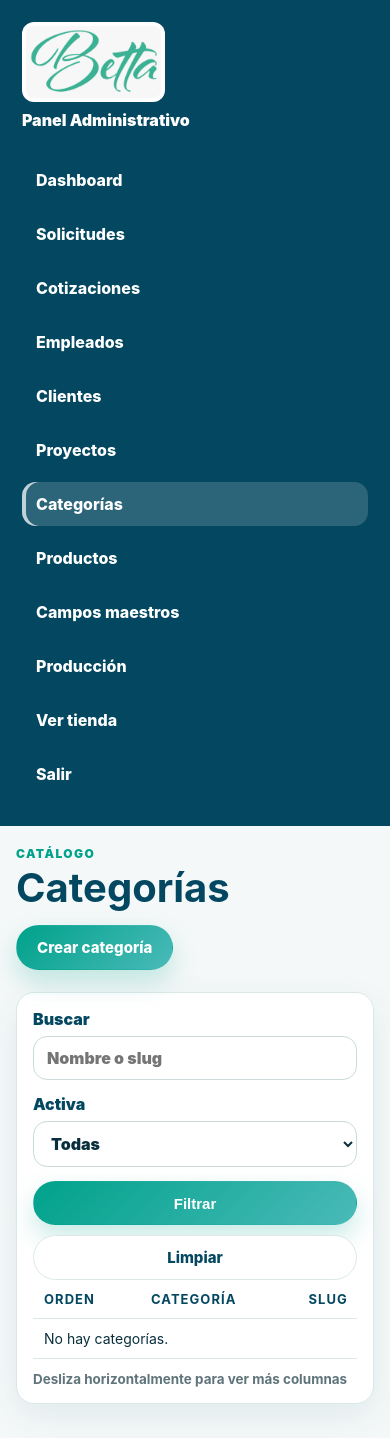
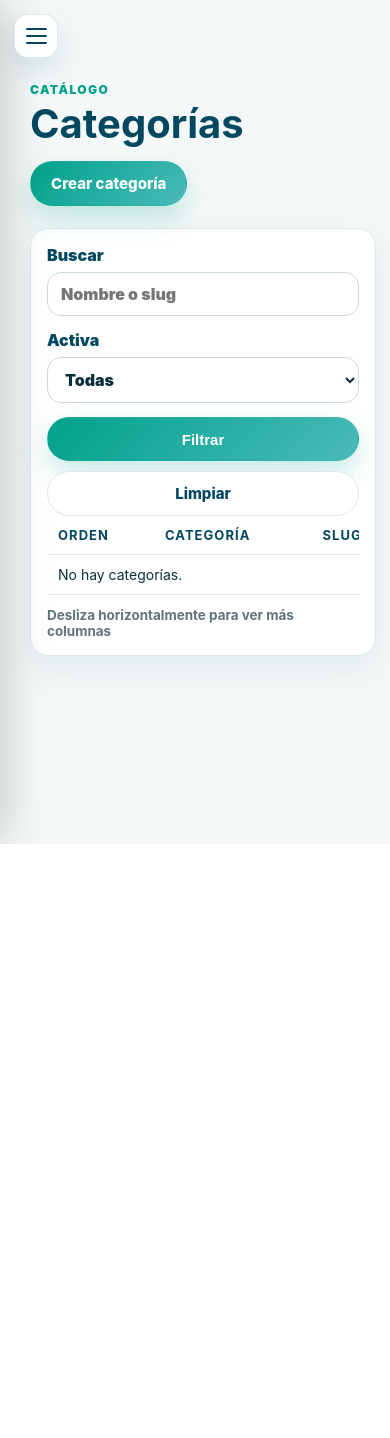
Before and after one commit to camilo0419/BettaApp, a Django app: page /panel/categorias/ in a window 390 px wide. After the commit the page ends 844 px from the top, so only its background shows below. Run offline with Django 5.2, Linux system fonts and the light colour scheme; the visitor is signed in with stand-in values (Sample User, id 1); data that the repository does not hold is empty; parts of the project's set-up code (start-up, migrations or seed data) failed here and were passed over.

Commit message:
Corrige menu drawer del panel administrativo

```diff
--- a/tienda/static/tienda/css/styles.css
+++ b/tienda/static/tienda/css/styles.css
@@ -1898,3 +1898,183 @@ body {
         white-space: normal;
     }
 }
+
+/* Panel lateral tipo drawer - estable en PC, portátil y móvil */
+.panel-body {
+    display: block !important;
+    min-height: 100vh;
+}
+
+.panel-main {
+    width: 100%;
+    min-height: 100vh;
+    padding: 84px 30px 30px;
+    overflow: visible;
+}
+
+/* Botón hamburguesa */
+.panel-menu-toggle {
+    position: fixed;
+    top: 18px;
+    left: 18px;
+    z-index: 1300;
+    width: 46px;
+    height: 46px;
+    border: 1px solid rgba(220, 232, 232, 0.95);
+    border-radius: 14px;
+    background: #ffffff;
+    box-shadow: 0 12px 30px rgba(3, 72, 96, 0.14);
+    display: flex;
+    align-items: center;
+    justify-content: center;
+    flex-direction: column;
+    gap: 5px;
+    cursor: pointer;
+}
+
+.panel-menu-toggle span {
+    width: 21px;
+    height: 2px;
+    border-radius: 999px;
+    background: var(--deep);
+    display: block;
+    transition: transform 0.2s ease, opacity 0.2s ease;
+}
+
+.panel-menu-toggle.is-open span:nth-child(1) {
+    transform: translateY(7px) rotate(45deg);
+}
+
+.panel-menu-toggle.is-open span:nth-child(2) {
+    opacity: 0;
+}
+
+.panel-menu-toggle.is-open span:nth-child(3) {
+    transform: translateY(-7px) rotate(-45deg);
+}
+
+/* Sidebar siempre flotante */
+.panel-sidebar {
+    position: fixed !important;
+    top: 0;
+    left: 0;
+    z-index: 1200;
+    width: 300px;
+    height: 100vh;
+    max-height: 100vh;
+    padding: 22px;
+    background: var(--deep);
+    color: white;
+    overflow-y: auto;
+    overflow-x: hidden;
+    transform: translateX(-105%);
+    transition: transform 0.24s ease;
+    box-shadow: 18px 0 45px rgba(0, 0, 0, 0.2);
+    scrollbar-width: thin;
+    scrollbar-color: rgba(255, 255, 255, 0.35) transparent;
+}
+
+.panel-sidebar::-webkit-scrollbar {
+    width: 8px;
+}
+
+.panel-sidebar::-webkit-scrollbar-track {
+    background: transparent;
+}
+
+.panel-sidebar::-webkit-scrollbar-thumb {
+    background: rgba(255, 255, 255, 0.28);
+    border-radius: 999px;
+}
+
+.panel-sidebar::-webkit-scrollbar-thumb:hover {
+    background: rgba(255, 255, 255, 0.42);
+}
+
+/* Menú abierto */
+.panel-body.panel-sidebar-open .panel-sidebar {
+    transform: translateX(0);
+}
+
+/* El botón X queda dentro del área del menú, arriba a la derecha */
+.panel-body.panel-sidebar-open .panel-menu-toggle {
+    left: 238px;
+}
+
+/* Para que la X no tape el logo */
+.panel-brand {
+    padding-right: 56px;
+}
+
+/* Overlay oscuro */
+.panel-sidebar-overlay {
+    display: block;
+    position: fixed;
+    inset: 0;
+    z-index: 1150;
+    background: rgba(3, 24, 34, 0.48);
+    opacity: 0;
+    pointer-events: none;
+    transition: opacity 0.22s ease;
+}
+
+.panel-body.panel-sidebar-open .panel-sidebar-overlay {
+    opacity: 1;
+    pointer-events: auto;
+}
+
+.panel-body.panel-sidebar-open {
+    overflow: hidden;
+}
+
+/* Navegación dentro del drawer */
+.panel-sidebar nav {
+    display: grid;
+    grid-template-columns: 1fr;
+    gap: 10px;
+    overflow: visible;
+    padding-bottom: 34px;
+}
+
+.panel-sidebar nav a {
+    white-space: normal;
+    flex: initial;
+}
+
+/* Desactivamos totalmente la lógica vieja de colapso */
+.panel-body.panel-sidebar-collapsed {
+    display: block !important;
+}
+
+.panel-body.panel-sidebar-collapsed .panel-main {
+    width: 100%;
+    padding-left: 30px;
+    grid-column: auto;
+}
+
+.panel-body.panel-sidebar-collapsed .panel-sidebar {
+    transform: translateX(-105%);
+}
+
+/* Pantallas pequeñas */
+@media (max-width: 680px) {
+    .panel-main {
+        padding: 78px 14px 20px;
+    }
+
+    .panel-menu-toggle {
+        top: 14px;
+        left: 14px;
+        width: 44px;
+        height: 44px;
+    }
+
+    .panel-sidebar {
+        width: min(300px, 88vw);
+        padding: 18px;
+    }
+
+    .panel-body.panel-sidebar-open .panel-menu-toggle {
+        left: min(238px, calc(88vw - 62px));
+    }
+}
--- a/tienda/templates/tienda/panel/base_panel.html
+++ b/tienda/templates/tienda/panel/base_panel.html
@@ -7,38 +7,71 @@
   <title>{% block title %}Admin productos | Betta Dise&ntilde;o{% endblock %}</title>
   <link rel="stylesheet" href="{% static 'tienda/css/styles.css' %}">
 </head>
-<body class="panel-body">
-<aside class="panel-sidebar">
+
+<body class="panel-body" data-panel-layout>
+<button
+  type="button"
+  class="panel-menu-toggle"
+  data-panel-menu-toggle
+  aria-label="Abrir o cerrar men&uacute;"
+  aria-expanded="true"
+>
+  <span></span>
+  <span></span>
+  <span></span>
+</button>
+
+<div class="panel-sidebar-overlay" data-panel-sidebar-overlay></div>
+
+<aside class="panel-sidebar" data-panel-sidebar>
   <a href="{% url 'panel_dashboard' %}" class="panel-brand">
     <img src="{% static 'tienda/img/marca/betta-logo-text.jpeg' %}" alt="Betta Dise&ntilde;o">
     <span>Panel Administrativo</span>
   </a>
+
   {% with active=request.resolver_match.url_name %}
   <nav>
     <a href="{% url 'panel_dashboard' %}" class="{% if active == 'panel_dashboard' %}active{% endif %}">Dashboard</a>
+
     <a href="{% url 'panel_solicitudes' %}" class="{% if active == 'panel_solicitudes' or active == 'panel_solicitud_detalle' or active == 'panel_solicitud_orden_produccion' or active == 'panel_tarea_editar' or active == 'panel_tarea_toggle' %}active{% endif %}">Solicitudes</a>
+
     <a href="{% url 'panel_cotizaciones' %}" class="{% if active == 'panel_cotizaciones' or active == 'panel_cotizacion_crear' or active == 'panel_cotizacion_detalle' or active == 'panel_cotizacion_editar' or active == 'panel_cotizacion_item_crear' or active == 'panel_cotizacion_item_editar' or active == 'panel_cotizacion_item_toggle' or active == 'panel_cotizacion_cambiar_estado' or active == 'panel_cotizacion_duplicar' or active == 'panel_cotizacion_pdf' or active == 'panel_cotizacion_enviar' or active == 'panel_cotizacion_convertir' %}active{% endif %}">Cotizaciones</a>
+
     <a href="{% url 'panel_empleados' %}" class="{% if active == 'panel_empleados' or active == 'panel_empleado_crear' or active == 'panel_empleado_editar' or active == 'panel_empleado_toggle' %}active{% endif %}">Empleados</a>
+
     <a href="{% url 'panel_clientes' %}" class="{% if active == 'panel_clientes' or active == 'panel_cliente_crear' or active == 'panel_cliente_detalle' or active == 'panel_cliente_editar' or active == 'panel_cliente_toggle' or active == 'panel_cliente_portal_crear' or active == 'panel_cliente_portal_editar' or active == 'panel_cliente_portal_toggle' or active == 'panel_cliente_portal_password_reset' or active == 'panel_cliente_contacto_crear' or active == 'panel_cliente_contacto_editar' or active == 'panel_cliente_contacto_toggle' %}active{% endif %}">Clientes</a>
+
     <a href="{% url 'panel_proyectos' %}" class="{% if active == 'panel_proyectos' or active == 'panel_proyecto_crear' or active == 'panel_proyecto_detalle' or active == 'panel_proyecto_editar' or active == 'panel_proyecto_toggle' %}active{% endif %}">Proyectos</a>
+
     <a href="{% url 'panel_categorias' %}" class="{% if active == 'panel_categorias' or active == 'panel_categoria_crear' or active == 'panel_categoria_editar' or active == 'panel_categoria_toggle' %}active{% endif %}">Categor&iacute;as</a>
+
     <a href="{% url 'panel_productos' %}" class="{% if active == 'panel_productos' or active == 'panel_producto_crear' or active == 'panel_producto_editar' or active == 'panel_producto_toggle' or active == 'panel_producto_campos' or active == 'panel_campo_crear' or active == 'panel_campo_asignar_maestro' or active == 'panel_campo_desactivar' or active == 'panel_campo_reactivar' or active == 'panel_campo_copiar_opciones_maestro' or active == 'panel_campo_editar' or active == 'panel_campo_opciones' or active == 'panel_opcion_crear' or active == 'panel_opcion_editar' or active == 'panel_producto_imagenes' or active == 'panel_imagen_eliminar' %}active{% endif %}">Productos</a>
+
     <a href="{% url 'panel_campos_maestros' %}" class="{% if active == 'panel_campos_maestros' or active == 'panel_campo_maestro_crear' or active == 'panel_campo_maestro_editar' or active == 'panel_campo_maestro_opciones' or active == 'panel_campo_maestro_opcion_crear' or active == 'panel_campo_maestro_opcion_editar' %}active{% endif %}">Campos maestros</a>
+
     <a href="{% url 'produccion_dashboard' %}" class="{% if active == 'produccion_dashboard' or active == 'produccion_pedido_detalle' or active == 'produccion_tarea_detalle' %}active{% endif %}">Producci&oacute;n</a>
+
     <a href="{% url 'home' %}" target="_blank">Ver tienda</a>
+
     <a href="#" onclick="event.preventDefault(); document.getElementById('panel-logout-form').submit();">Salir</a>
   </nav>
   {% endwith %}
+
   <form id="panel-logout-form" method="post" action="{% url 'panel_logout' %}" style="display:none;">
     {% csrf_token %}
   </form>
 </aside>
+
 <main class="panel-main">
   {% if messages %}
-    {% for message in messages %}<div class="message {{ message.tags }}">{{ message }}</div>{% endfor %}
+    {% for message in messages %}
+      <div class="message {{ message.tags }}">{{ message }}</div>
+    {% endfor %}
   {% endif %}
+
   {% block content %}{% endblock %}
 </main>
+
 <script src="{% static 'tienda/js/ui_helpers.js' %}"></script>
 </body>
 </html>
```
Also changed, not shown: tienda/static/tienda/js/ui_helpers.js (+82 -0 lines).
